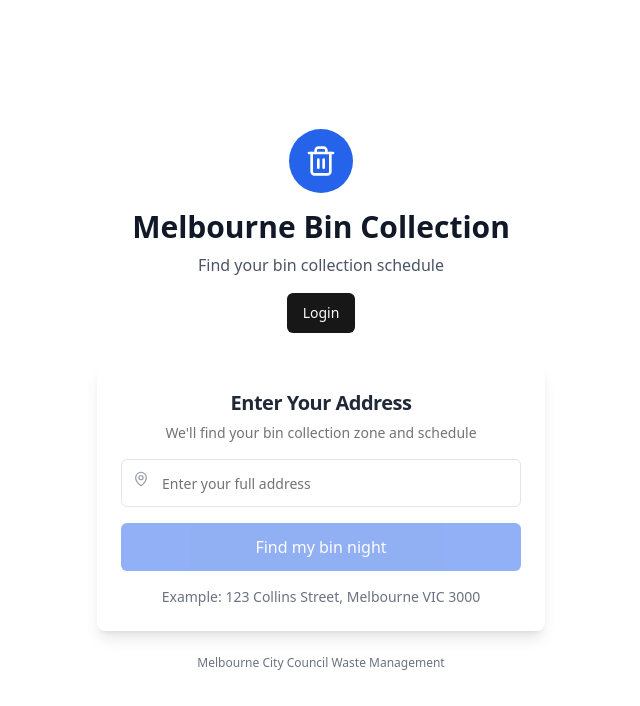
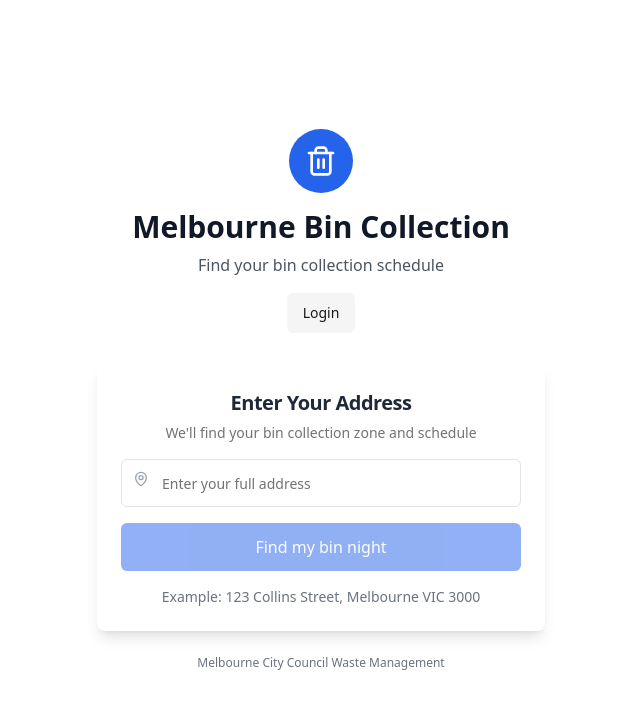
Before and after one commit to xWayfinder/test-binapp, a Next.js app: page / in a window 1280 px wide. Shown: the top 706 px of the page, without its empty margins (319-959 px from the left). Built offline with nearby package versions, Linux system fonts and the light colour scheme.

Commit message:
Get styling consistent between local and v0

```diff
--- a/app/components/home-screen.tsx
+++ b/app/components/home-screen.tsx
@@ -35,7 +35,7 @@ export default function HomeScreen({ onAddressSubmit }: HomeScreenProps) {
           <h1 className="text-3xl font-bold text-gray-900 mb-2">Melbourne Bin Collection</h1>
           <p className="text-gray-600">Find your bin collection schedule</p>
           <div className="mt-4">
-            <Button asChild>
+            <Button variant="secondary" asChild>
               <a href="/auth/login">Login</a>
             </Button>
           </div>
```
